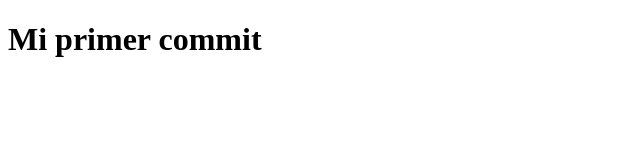
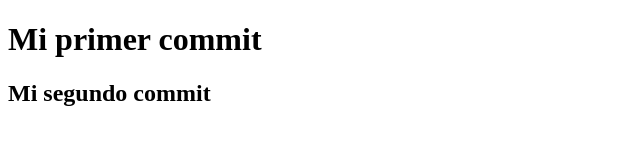
Before and after one commit to marianointi/PruebaFrontG284, a plain HTML site: page index.html in a window 1280 px wide. Shown: the whole page, without its empty margins (0-640 px from the left). Drawn offline with Linux system fonts and the light colour scheme.

Commit message:
mi segundo status

```diff
--- a/index.html
+++ b/index.html
@@ -8,5 +8,6 @@
 </head>
 <body>
     <h1>Mi primer commit</h1>
+    <h2>Mi segundo commit</h2>
 </body>
 </html>
```
